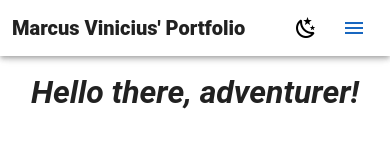
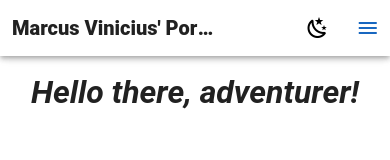
Before and after one commit to marcuscostagraciano/marcuscostagraciano.github.io, a Vue app: page / in a window 390 px wide. Shown: the top 160 px of the page. Built offline with nearby package versions, Linux system fonts and the light colour scheme.

Commit message:
responsivity

```diff
--- a/src/components/Header.vue
+++ b/src/components/Header.vue
@@ -31,26 +31,27 @@ onBeforeMount(() => {
 </script>
 
 <template>
-  <v-app-bar density="comfortable" scroll-behavior="hide" scroll-threshold="1">
-    <v-col>
+  <v-app-bar density="comfortable" scroll-behavior="hide" scroll-threshold="1" id="app-bar">
+    <v-col id="app-bar-title">
       <v-app-bar-title class="text-center font-weight-black">
         Marcus Vinicius' Portfolio
       </v-app-bar-title>
     </v-col>
 
     <!-- QUEBRA ATÉ 918 -->
-    <v-col v-show="!isMobile" class="text-center text-md-right">
+    <v-col id="app-navbar">
+      <v-col class="text-right" id="button-col">
         <v-btn @click="$emit('change-Theme')" :icon="theme ? 'mdi-white-balance-sunny' : 'mdi-weather-night'"
           :color="theme ? 'yellow' : 'black'"></v-btn>
-
-      <v-btn v-for="route in routes" class="px-2 py-0"><router-link :to="route.path">{{ route.name
-          }}</router-link></v-btn>
       </v-col>
 
-    <v-col v-show="isMobile" class="text-right">
-      <v-btn @click="$emit('change-Theme')" :icon="theme ? 'mdi-white-balance-sunny' : 'mdi-weather-night'"
-        :color="theme ? 'yellow' : 'black'"></v-btn>
+      <v-col v-show="!isMobile" class="" id="desktop-navbar">
+        <v-btn v-for="route in routes" class="px-2 py-0">
+          <router-link :to="route.path">{{ route.name }}</router-link>
+        </v-btn>
+      </v-col>
 
+      <v-col v-show="isMobile" class="text-right" id="mobile-navbar">
         <v-menu location="bottom">
           <template v-slot:activator="{ props }">
             <v-btn color="primary" dark v-bind="props" icon="mdi-menu">
@@ -65,11 +66,69 @@ onBeforeMount(() => {
           </v-list>
         </v-menu>
       </v-col>
+    </v-col>
 
   </v-app-bar>
 </template>
 
 <style scoped>
+/* VUE Cols = 12
+    1 Col to CSS = 8.3
+*/
+
+#app-bar-title {
+  @media screen and (max-width: 768px) {
+    flex: 0 0 58%;
+    max-width: 58%;
+  }
+
+  @media screen and (min-width: 768px) {
+    flex: 0 0 50%;
+    max-width: 50%;
+  }
+}
+
+#app-navbar {
+  justify-content: right !important;
+  justify-items: right !important;
+  display: flex;
+  flex: 1;
+}
+
+#button-col {
+  @media screen and (max-width: 769px) {
+    /* 100 / 12 = 8.3 */
+    flex: 0 0 80%;
+    max-width: 80%;
+  }
+
+  @media screen and (min-width: 769px) {
+    flex: 0 0 30%;
+    max-width: 30%;
+  }
+}
+
+#desktop-navbar {
+  @media screen and (min-width: 1024px) {
+    display: flex;
+    justify-content: center;
+    margin: 1vh auto 0px;
+  }
+}
+
+#mobile-navbar {
+  justify-content: right;
+  display: flex;
+  flex: 0 0 20%;
+  max-width: 20%;
+
+  @media screen and (width: 320px) {
+    max-width: 50%;
+    background-color: gray;
+  }
+}
+
+
 a {
   text-decoration: none;
 }
```
Lines whose indentation alone changed are shown as unchanged.
